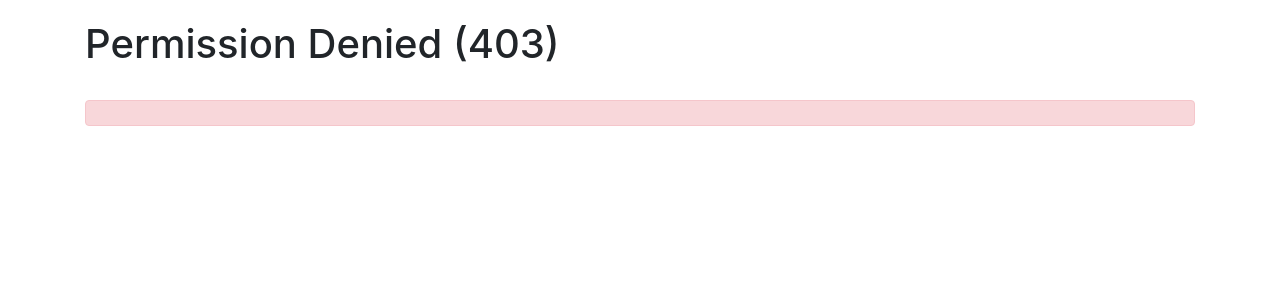
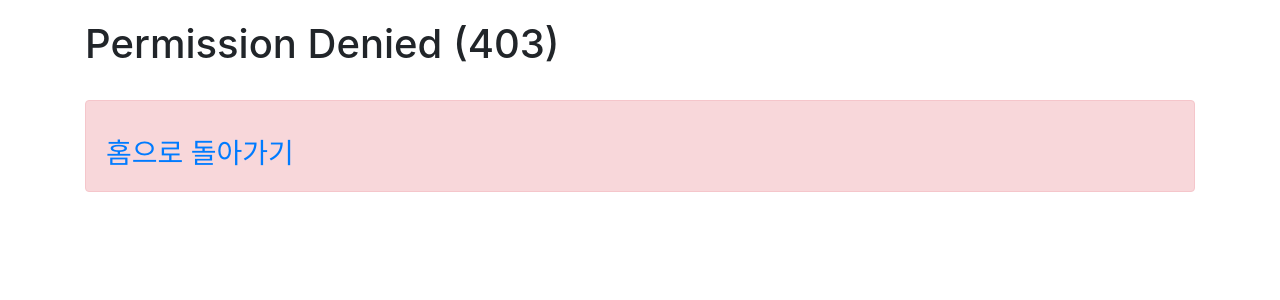
Before and after one commit to kcj810/django-practice, a Django app: template templates/403.html in a window 1280 px wide. Shown: the part 70-370 px from the top of the page. Run offline with Django 3.2, Linux system fonts and the light colour scheme; the template is opened without the code that fills it, so the values that code supplies are empty; some libraries are stand-ins or nearby versions.

Commit message:
Add back to home function of 403.html

```diff
--- a/templates/403.html
+++ b/templates/403.html
@@ -9,6 +9,9 @@
 
     <div class="alert alert-danger">
         <div class="font-weight-bold">{{ exception }}</div>
+        <br>
+        <h3><a href="{% url 'home' %}">홈으로 돌아가기</a></h3>
     </div>
 
+
 {% endblock content %}
```
